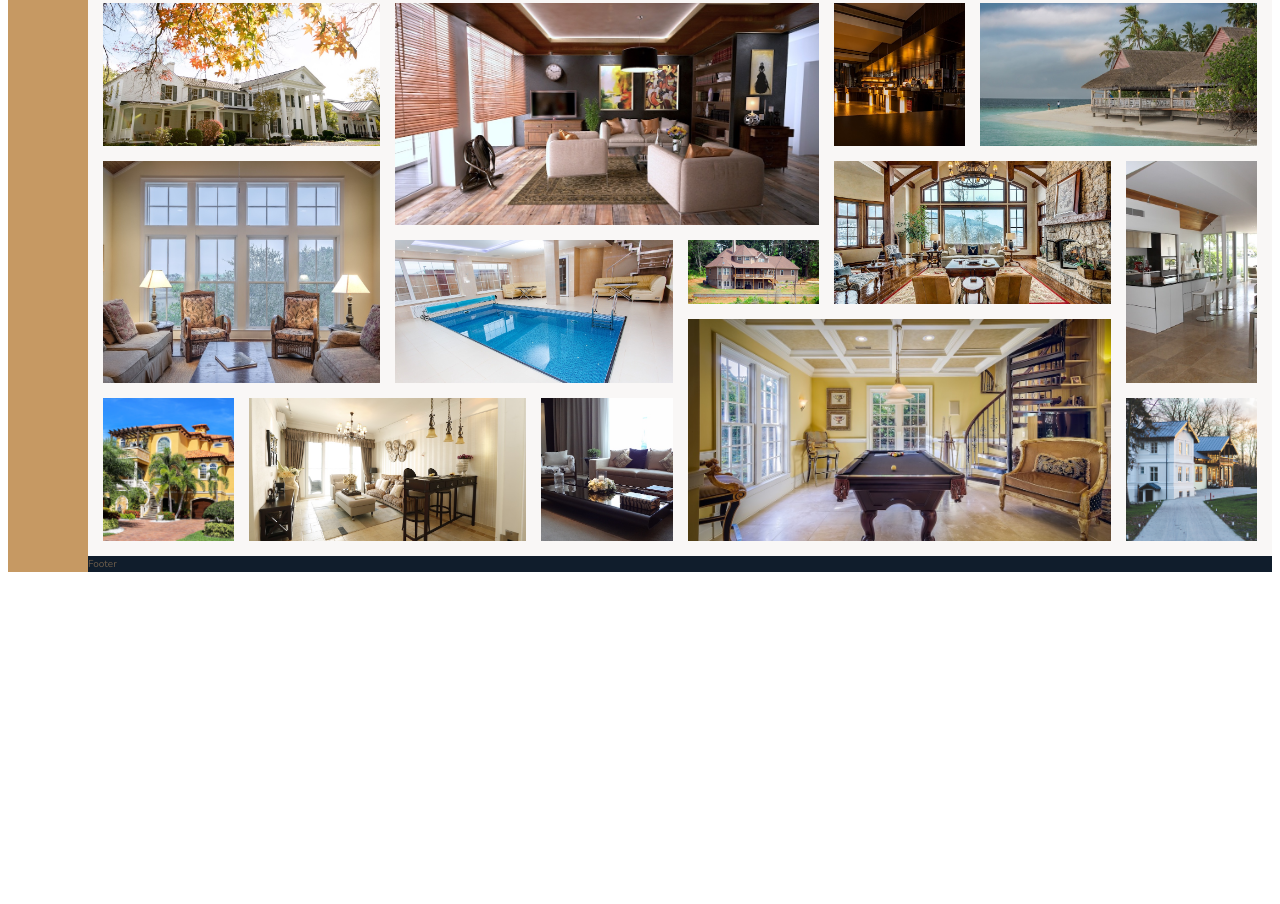
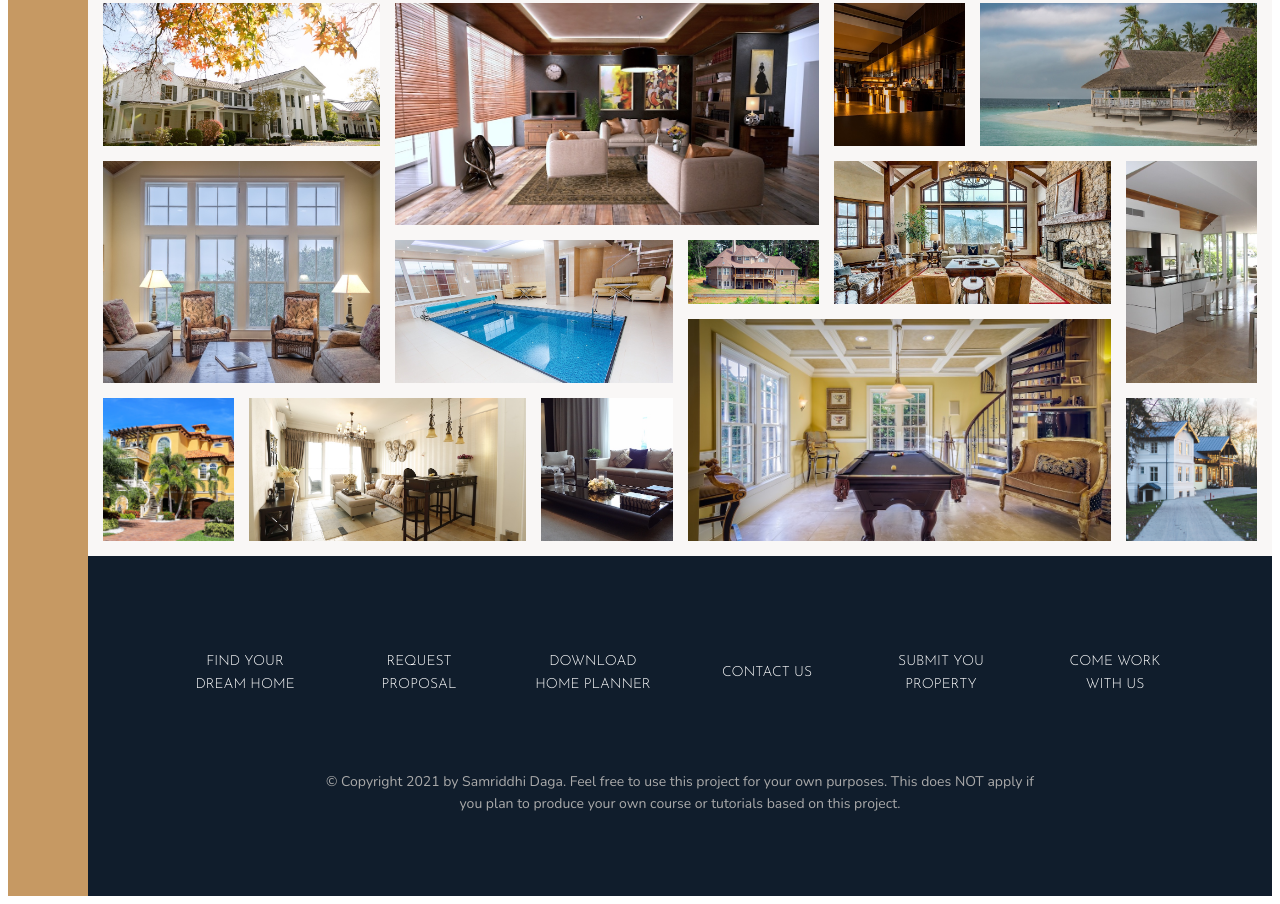
Before and after one commit to samriddhidaga/CSS-Project, a website: page Nexter/index.html in a window 1280 px wide. Shown: the part 3085-3989 px from the top of the page. Before the commit the page ends 3665 px from the top, so only its background shows below. Drawn offline with nearby package versions, Linux system fonts and the light colour scheme.

Commit message:
worked on footer

```diff
--- a/Nexter/index.html
+++ b/Nexter/index.html
@@ -6,7 +6,7 @@
         <meta http-equiv="X-UA-Compatible" content="ie=edge">
 
         <link href="https://fonts.googleapis.com/css?family=Josefin+Sans:300,400,400i|Nunito:300,300i" rel="stylesheet">
-        <link rel="stylesheet" href="css/style.css">
+        <link rel="stylesheet" href="css/style.css" type="text/css">
         <link rel="shortcut icon" type="image/png" href="img/favicon.png">
 
         <title>nexter &mdash; your home, your freedom</title>
@@ -288,7 +288,18 @@
             <figure class="gallery__item gallery__item--14"><img src="img/gal-14.jpeg" alt="Gallery img 14" class="gallery__img"></figure>
         </section>
         <footer class="footer">
-            Footer
+            <ul class="nav">
+                <li class="nav__item"><a href="#" class="nav__link">Find your dream home</a></li>
+                <li class="nav__item"><a href="#" class="nav__link">Request proposal</a></li>
+                <li class="nav__item"><a href="#" class="nav__link">Download home planner</a></li>
+                <li class="nav__item"><a href="#" class="nav__link">Contact us</a></li>
+                <li class="nav__item"><a href="#" class="nav__link">Submit you property</a></li>
+                <li class="nav__item"><a href="#" class="nav__link">Come work with us</a></li>
+            </ul>
+            <p class="copyright">
+                &copy; Copyright 2021 by Samriddhi Daga. Feel free to use this project for your own purposes. This does NOT apply
+                if you plan to produce your own course or tutorials based on this project.
+            </p>
         </footer>
     </body>
 </html>
--- a/Nexter/sass/_footer.scss
+++ b/Nexter/sass/_footer.scss
@@ -1,4 +1,45 @@
 .footer {
     background-color: $color-secondary;
     grid-column: full-start / full-end;
+    padding: 8rem;
 }
+
+.nav {
+    margin-block-start: 0;
+    margin-block-end: 0;
+    padding-inline-start: 0;
+    list-style: none;
+    display: grid;
+    grid-template-columns: repeat(auto-fit, minmax(15rem, 1fr));
+    grid-gap: 2rem;
+    align-items: center;
+
+    &__link:link, &__link:visited {
+       font-size: 1.4rem;
+       color: #fff;
+       text-decoration: none;
+       font-family: $font-display;
+       text-transform: uppercase;
+       text-align: center;
+       padding: 1.5rem;
+       display: block;
+       transition: all .2s;
+    }
+
+    &__link:hover, &__link:active {
+        background-color: rgba($color: #fff, $alpha: .05);
+        transform: translateY(-3px);
+    }
+}
+
+.copyright {
+    margin-block-start: 0;
+    margin-block-end: 0;
+    font-size: 1.4rem;
+    color: $color-grey-light-2;
+    margin-top: 6rem;
+    text-align: center;
+    width: 70%;
+    margin-left: auto;
+    margin-right: auto;
+}
```
Also changed, not shown: Nexter/css/style.css.
